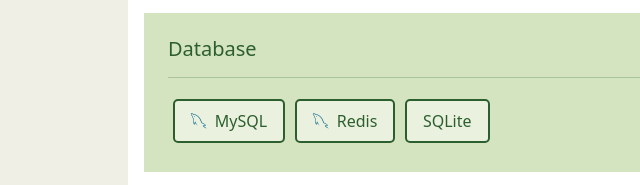
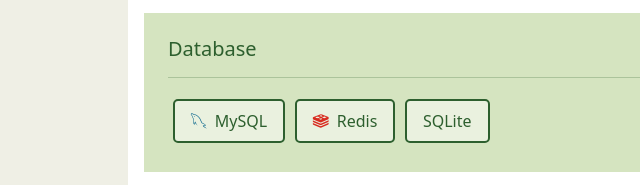
Before and after one commit to ManojRAMR/CV-Online-Version, a website: page index.html in a window 1280 px wide. Shown: the part 2789-2974 px from the top of the page, 221-861 px from the left. Drawn offline with nearby package versions, Linux system fonts and the light colour scheme.

Commit message:
fix redis logo

```diff
--- a/index.html
+++ b/index.html
@@ -505,7 +505,7 @@
                   <i class="devicon-mysql-plain colored"></i>
                   MySQL</li>
                 <li class="skill__item">
-                  <i class="devicon-mysql-plain colored"></i>
+                  <i class="devicon-redis-plain colored"></i>
                   Redis</li>
                 <li class="skill__item">
 
```
